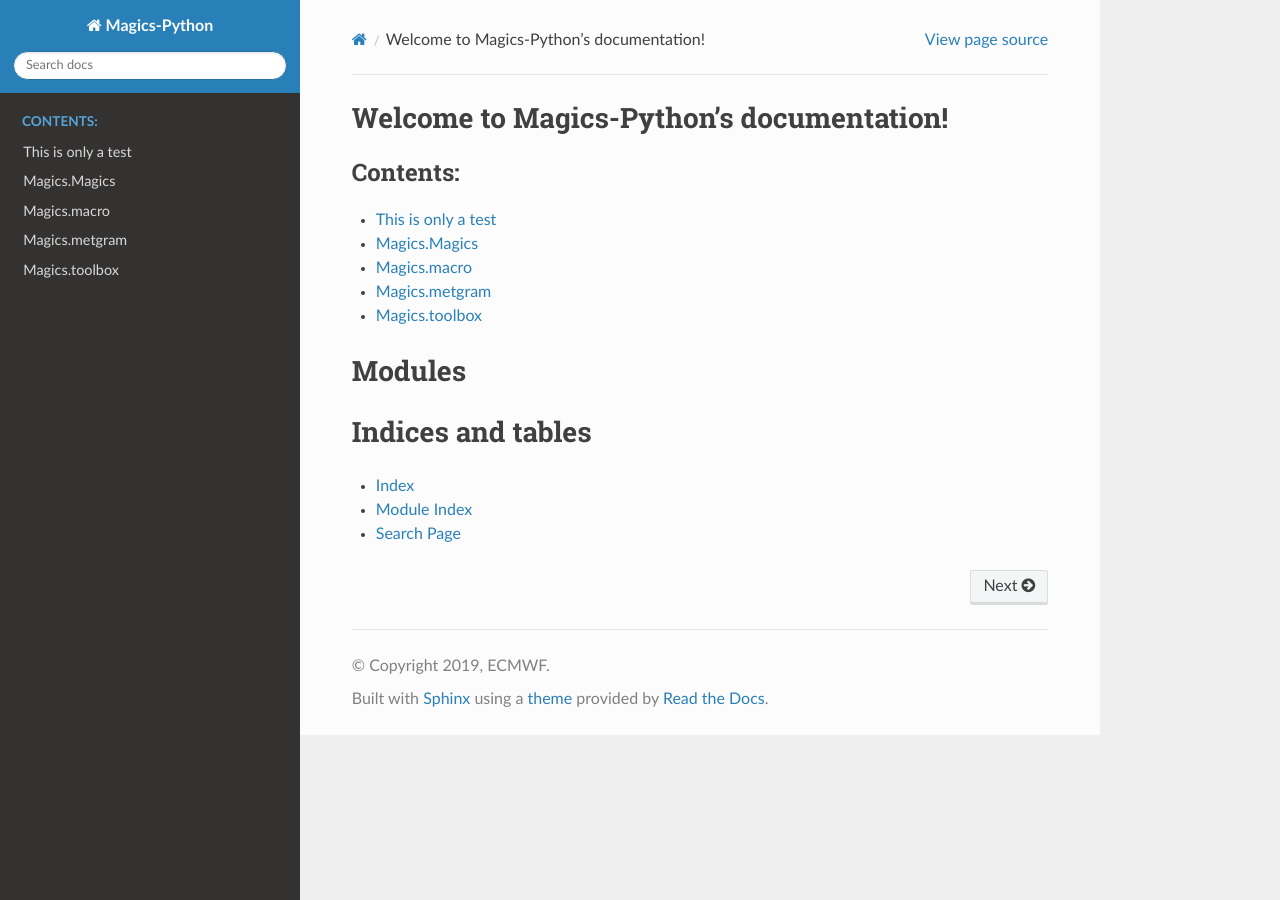
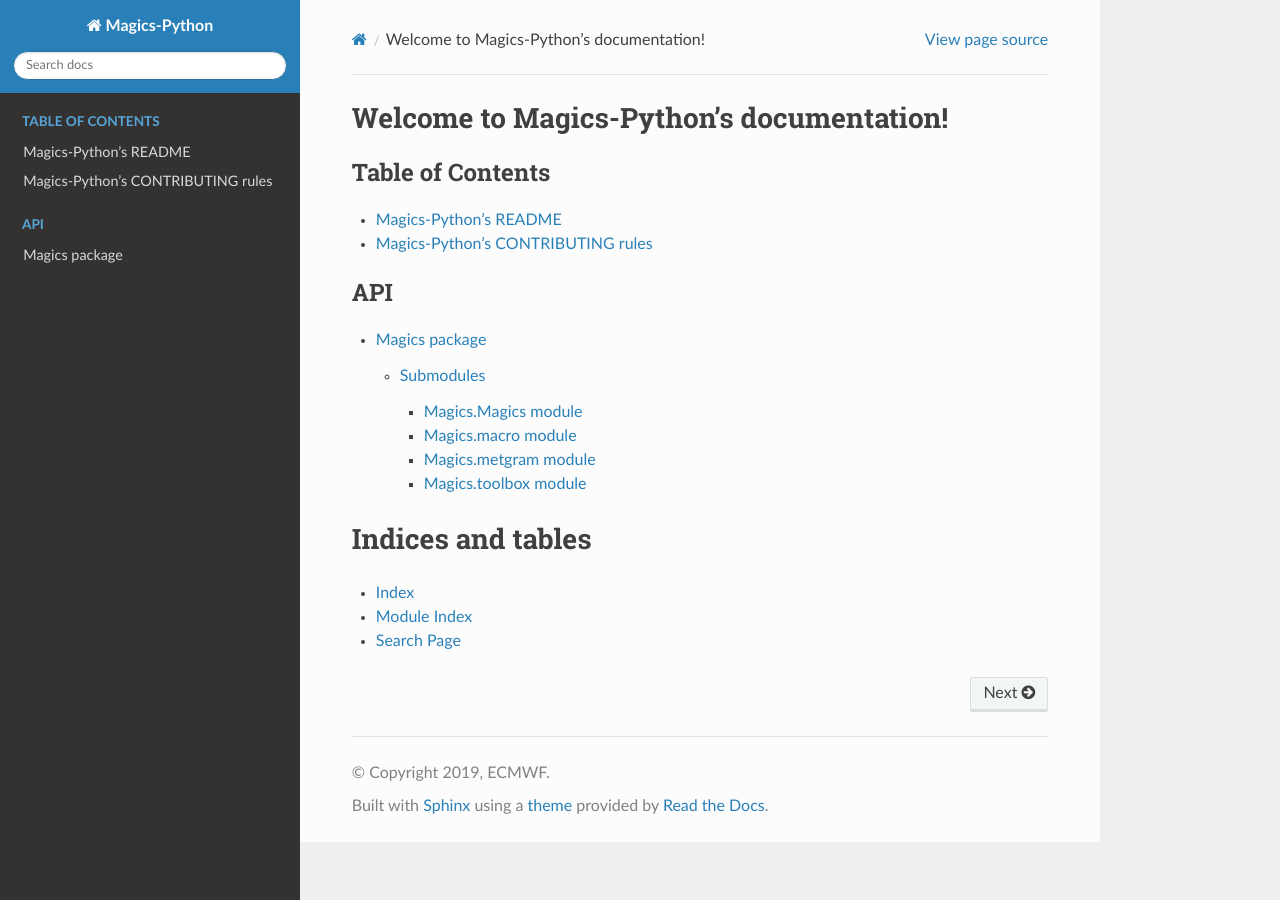
Before and after one commit to ecmwf/magics-python, a Sphinx documentation site: the page built from docs/source/index.rst, in a window 1280 px wide. Built offline with Sphinx 7.4.7 and the Read the Docs theme 2.0.0, drawn with Linux system fonts in a browser that asks for light colours.

Commit message:
Autogenerate the API and include the README

```diff
--- a/docs/source/conf.py
+++ b/docs/source/conf.py
@@ -46,6 +46,9 @@
 # This pattern also affects html_static_path and html_extra_path.
 exclude_patterns = ["_build", "Thumbs.db", ".DS_Store"]
 
+# Auto-documentation options
+autodoc_member_order = "groupwise"
+
 
 # -- Options for HTML output -------------------------------------------------
 
--- /dev/null
+++ b/docs/source/contributing.rst
@@ -0,0 +1,4 @@
+##################################
+Magics-Python's CONTRIBUTING rules
+##################################
+.. include:: ../../CONTRIBUTING.rst
--- a/docs/source/index.rst
+++ b/docs/source/index.rst
@@ -4,24 +4,23 @@
    contain the root `toctree` directive.
 
 Welcome to Magics-Python's documentation!
-=========================================
+-----------------------------------------
 
 .. toctree::
-   :maxdepth: 2
-   :caption: Contents:
+   :maxdepth: 1
+   :caption: Table of Contents
 
-   minimal_test
-   modules/magics_magics
-   modules/magics_macro
-   modules/magics_metgram
-   modules/magics_toolbox
+   readme
+   contributing
 
-Modules
-=======
+
+.. toctree:: modules/Magics
+   :caption: API
+   :maxdepth: 3
 
 
 Indices and tables
-==================
+------------------
 
 * :ref:`genindex`
 * :ref:`modindex`
--- a/docs/source/minimal_test.rst
+++ /dev/null
@@ -1,11 +0,0 @@
-###################
-This is only a test
-###################
-
-Some flavour text
-
-This is an ECMWF project, it uses:
-
-*   conda-forge
-*   magics
-*   sphinx
--- a/docs/source/modules/magics_macro.rst
+++ /dev/null
@@ -1,6 +0,0 @@
-Magics.macro
-============
-.. automodule:: Magics.macro
-    :members:
-    :undoc-members:
-    :show-inheritance:
--- a/docs/source/modules/magics_magics.rst
+++ /dev/null
@@ -1,6 +0,0 @@
-Magics.Magics
-=============
-.. automodule:: Magics.Magics
-    :members:
-    :undoc-members:
-    :show-inheritance:
--- a/docs/source/modules/magics_metgram.rst
+++ /dev/null
@@ -1,6 +0,0 @@
-Magics.metgram
-==============
-.. automodule:: Magics.metgram
-    :members:
-    :undoc-members:
-    :show-inheritance:
--- a/docs/source/modules/magics_toolbox.rst
+++ /dev/null
@@ -1,6 +0,0 @@
-Magics.toolbox
-==============
-.. automodule:: Magics.toolbox
-    :members:
-    :undoc-members:
-    :show-inheritance:
--- /dev/null
+++ b/docs/source/readme.rst
@@ -0,0 +1,4 @@
+######################
+Magics-Python's README
+######################
+.. include:: ../../README.rst
```
Also changed, not shown: docs/source/modules/Magics.Magics.rst (added, +7 -0 lines), docs/source/modules/Magics.macro.rst (added, +7 -0 lines), docs/source/modules/Magics.metgram.rst (added, +7 -0 lines), docs/source/modules/Magics.rst (added, +17 -0 lines), docs/source/modules/Magics.toolbox.rst (added, +7 -0 lines).
